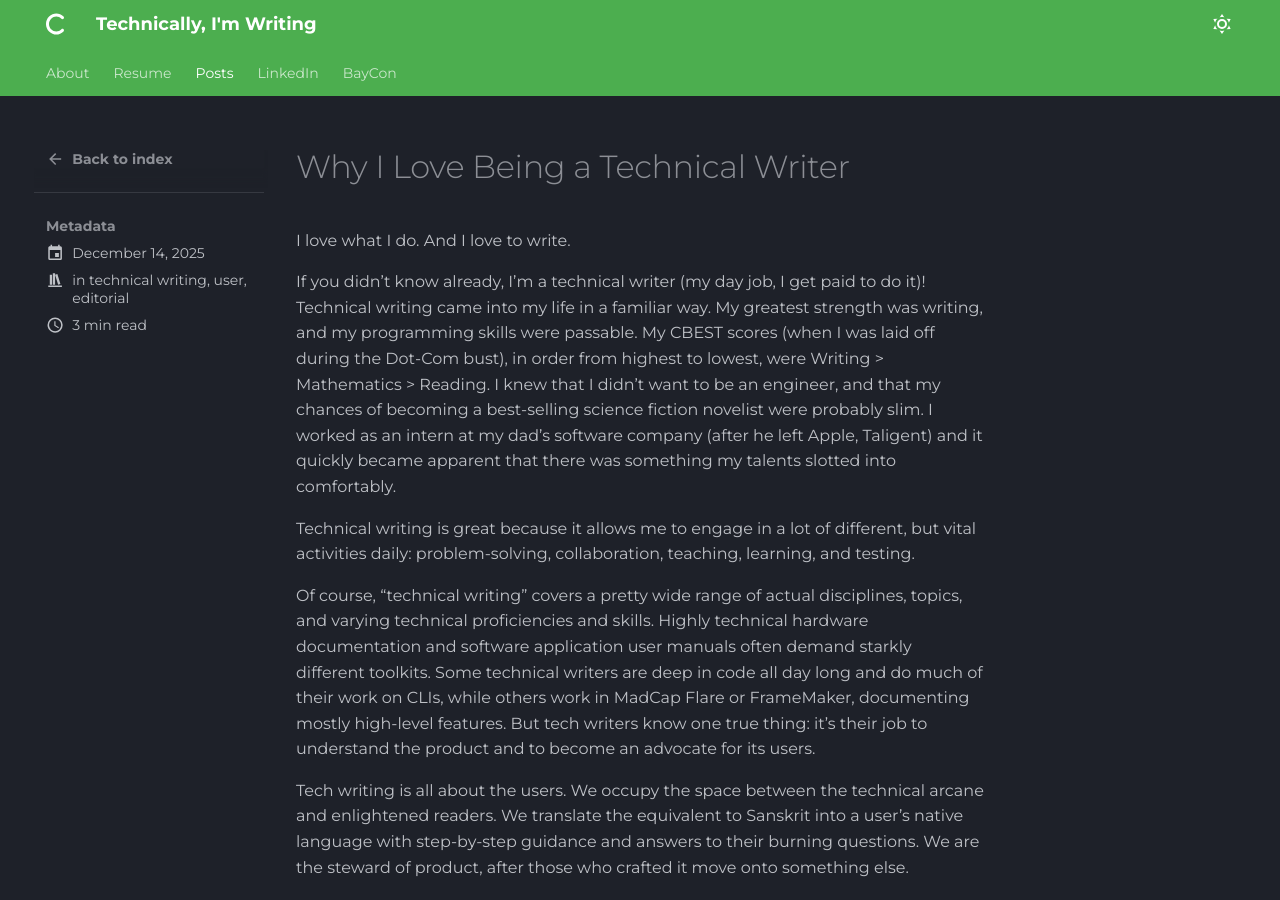
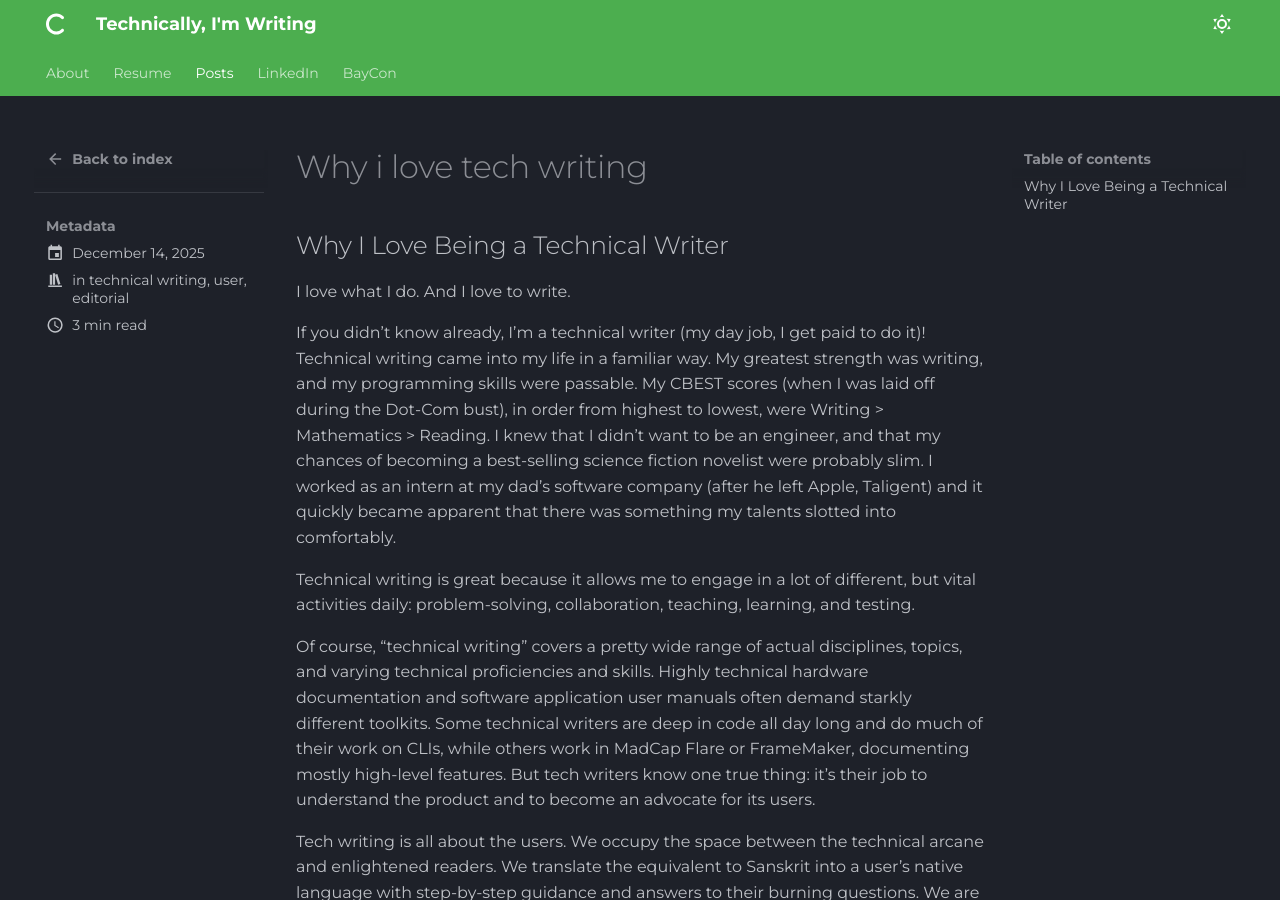
Before and after one commit to praxandanthilus/mkdocs-personal, an MkDocs documentation site: the page built from docs/blog/posts/why_i_love_tech_writing.md, in a window 1280 px wide and 900 px high. Built offline with MkDocs 1.6.1 and Material for MkDocs 9.7.7, drawn with Linux system fonts in a browser that asks for light colours; some web fonts are replaced.

Commit message:
minor updates

```diff
--- a/docs/blog/posts/why_i_love_tech_writing.md
+++ b/docs/blog/posts/why_i_love_tech_writing.md
@@ -7,7 +7,7 @@ categories:
   - editorial
 ---
 
-# Why I Love Being a Technical Writer
+## Why I Love Being a Technical Writer
 
 I love what I do. And I love to write.
 
```
Also changed, not shown: docs/blog/posts/follow_the_leader.md (+2 -0 lines), 1 other file.
